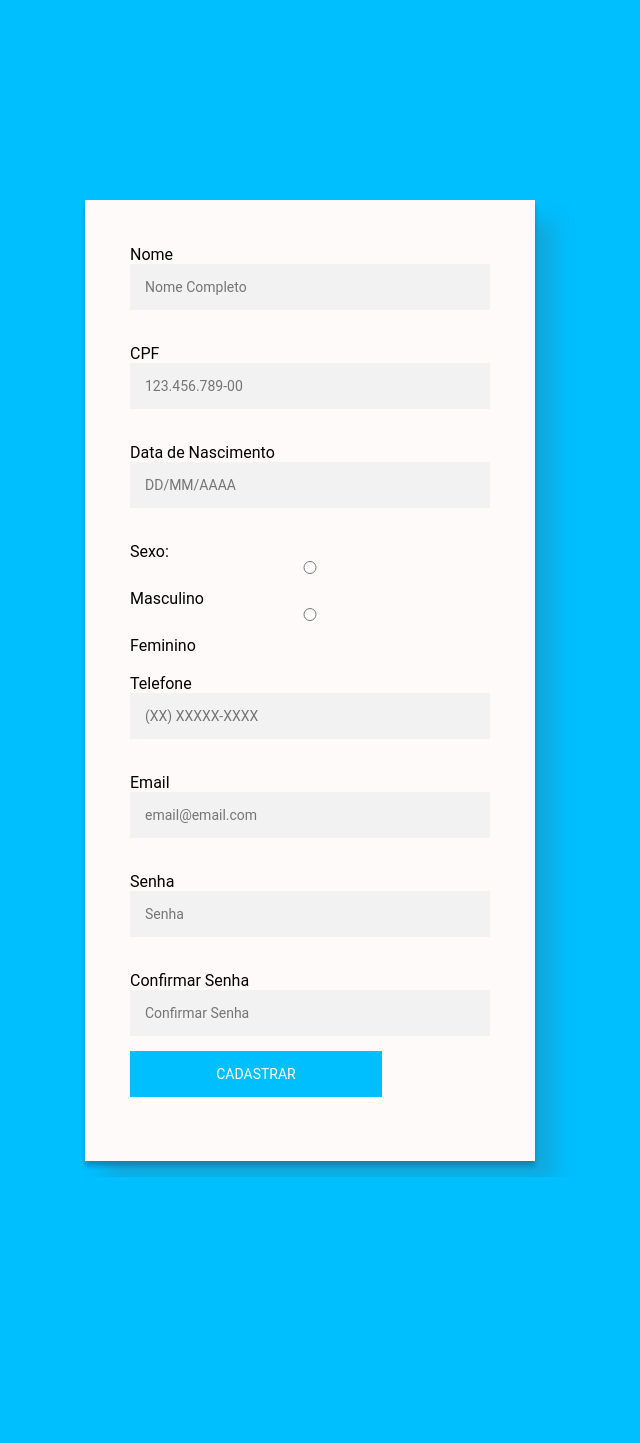
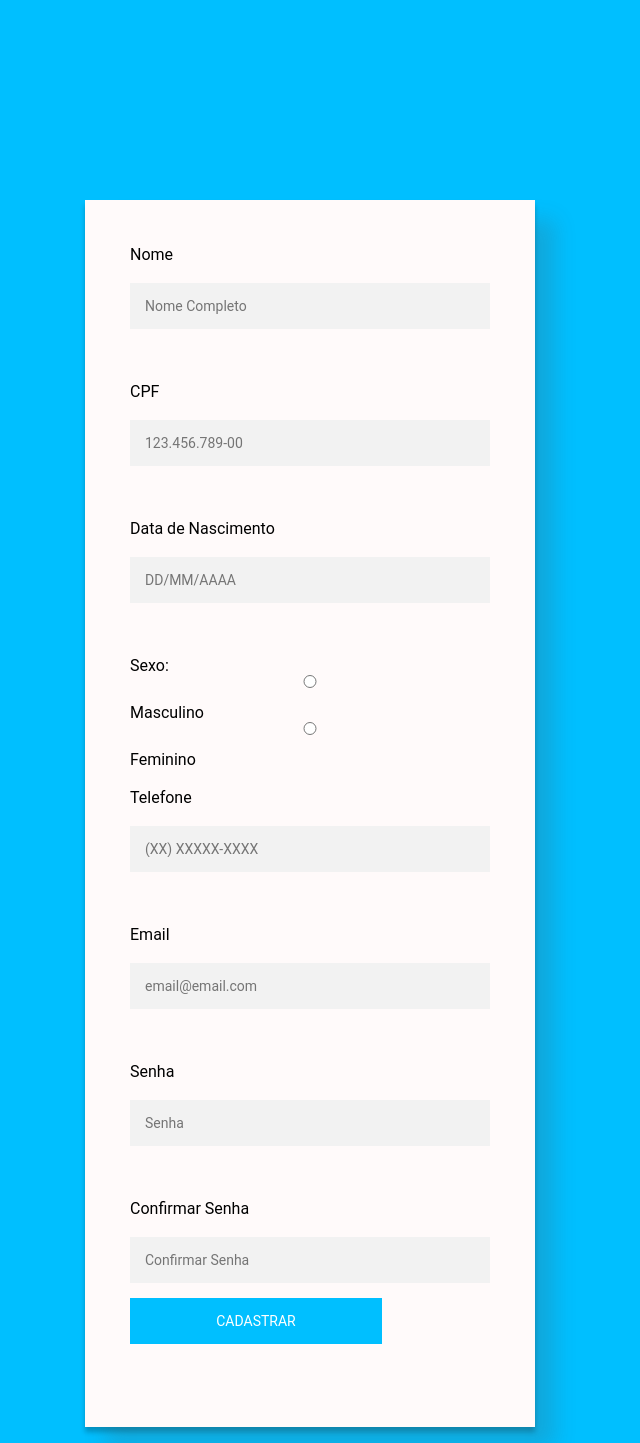
Before and after one commit to PedroViniciusBarros/hospital_liberdade, a PHP site: page /cadastro.html in a window 1280 px wide. Shown: the whole page, without its empty margins (330-970 px from the left). Before the commit the page ends 1177 px from the top, so only its background shows below. Run offline with PHP 8.4, Linux system fonts and the light colour scheme.

Commit message:
flex box no cadastrado

```diff
--- a/css/cadastro.css
+++ b/css/cadastro.css
@@ -1,3 +1,9 @@
+.right-inner-container{
+  display: flex;
+  flex-direction: column;
+  justify-content: center;
+}
+
 form {
     background: #FFFAFA;
     margin-left: auto;
```
